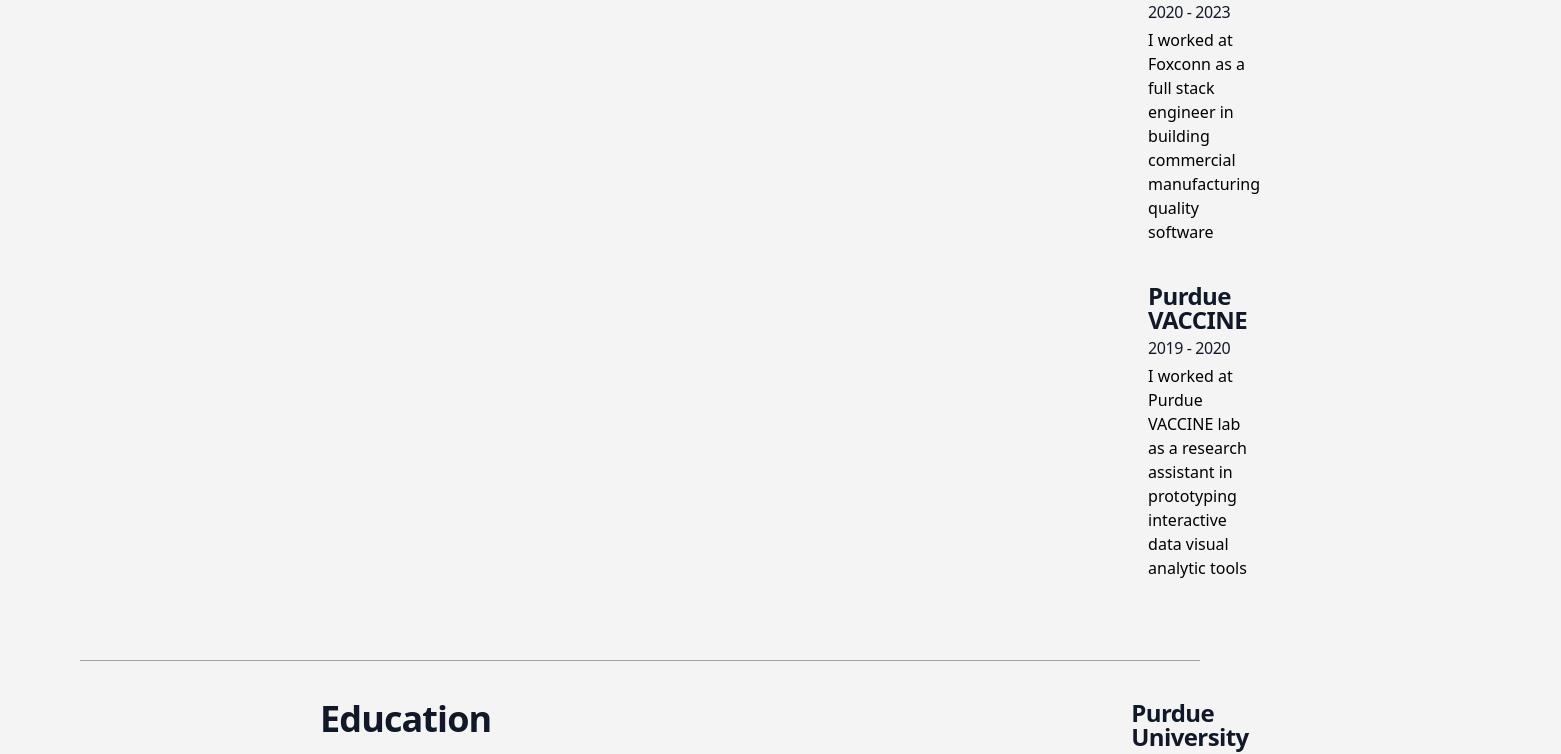
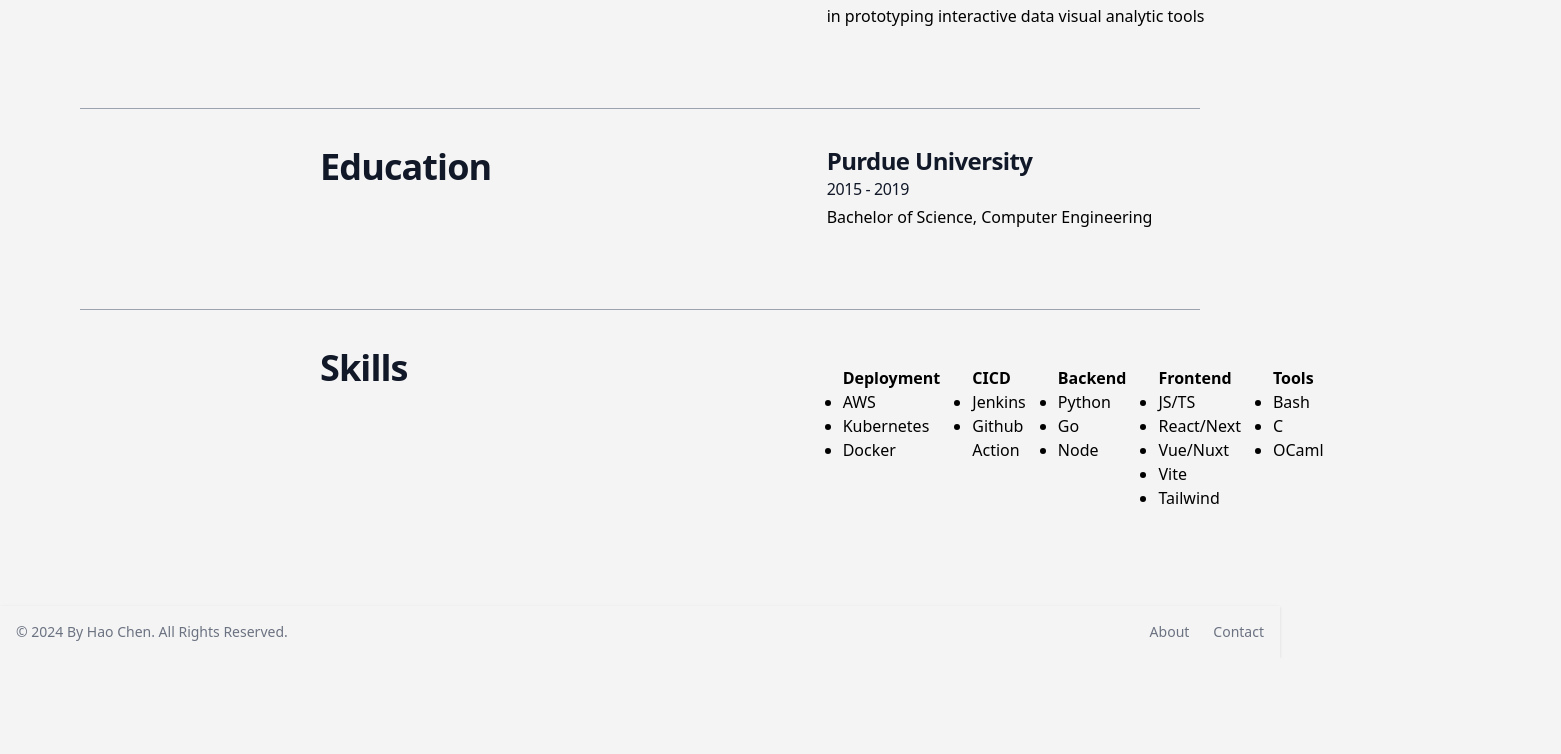
Before and after one commit to chen2073/my-web-v2, a Next.js app: page /experience in a window 1280 px wide. Shown: the part 472-1226 px from the top of the page, 1561 px wide, since content can reach past the window. After the commit the page ends 1130 px from the top, so only its background shows below. Built offline with nearby package versions, Linux system fonts and the light colour scheme.

Commit message:
fix alignment

```diff
--- a/src/app/experience/page.tsx
+++ b/src/app/experience/page.tsx
@@ -1,11 +1,11 @@
 export default function Experience() {
     return (
       <>
-        <div className="py-10 flex justify-between">
-          <div className="mx-80">
+        <div className="py-10 flex justify-start">
+          <div className="w-1/3 ml-80">
             <h1 className="text-4xl font-bold leading-none tracking-tight text-gray-900">Work Experience</h1>
           </div>
-          <div className="mx-80">
+          <div className="w-1/3 ml-20">
             <div className="mb-10">
               <h2 className="text-2xl font-bold leading-none tracking-tight text-gray-900">Tesla</h2>
               <h3 className="my-2 leading-none tracking-tight text-gray-900">2023 - 2024</h3>
@@ -29,12 +29,12 @@ export default function Experience() {
         {/* dividing line */}
         <div className="mx-20 flex-grow border-t border-gray-400"></div>
 
-        <div className="py-10 flex justify-between">
-          <div className="mx-80">
+        <div className="py-10 flex justify-start">
+          <div className="w-1/3 ml-80">
             <h1 className="text-4xl font-bold leading-none tracking-tight text-gray-900">Education</h1>
           </div>
 
-          <div className="mx-80">
+          <div className="w-1/3 ml-20">
             <div className="mb-10">
               <h2 className="text-2xl font-bold leading-none tracking-tight text-gray-900">Purdue University</h2>
               <h3 className="my-2 leading-none tracking-tight text-gray-900">2015 - 2019</h3>
@@ -46,11 +46,11 @@ export default function Experience() {
         {/* dividing line */}
         <div className="mx-20 flex-grow border-t border-gray-400"></div>
 
-        <div className="py-10 flex justify-between">
-          <div className="mx-80">
+        <div className="py-10 flex justify-start">
+          <div className="w-1/3 ml-80">
             <h1 className="text-4xl font-bold leading-none tracking-tight text-gray-900">Skills</h1>
           </div>
-          <div className="mx-80">
+          <div className="w-1/3 ml-20">
             <div className="mb-10 flex">
               <ul className="m-4 list-disc">
                 <h3 className="font-bold">Deployment</h3>
```
